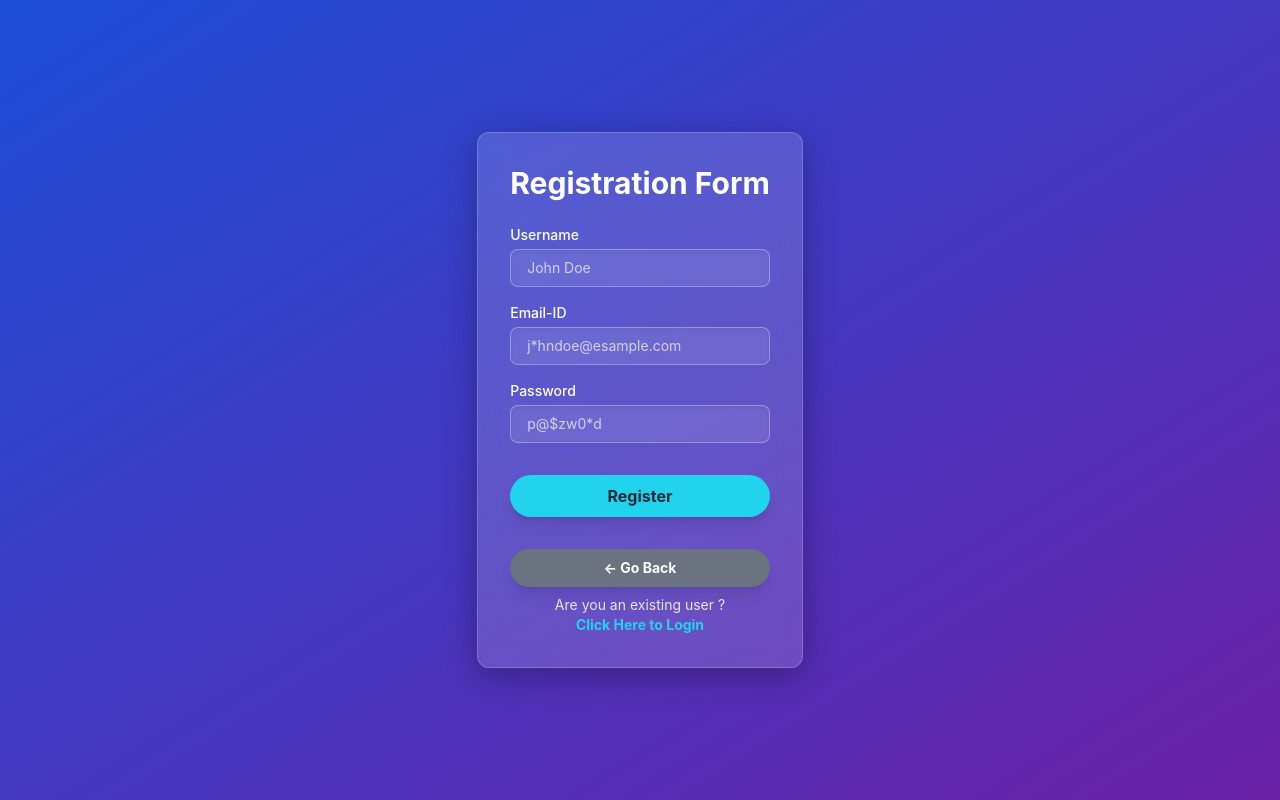
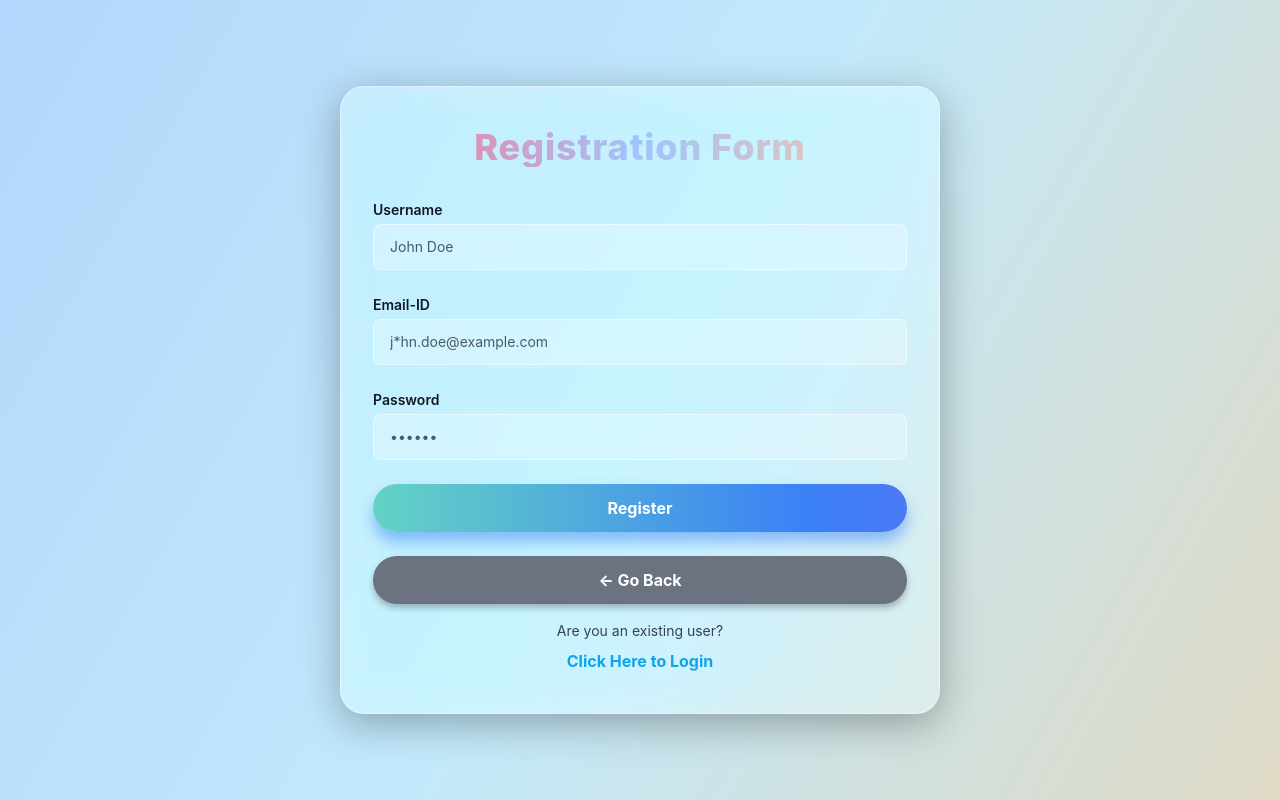
Before and after one commit to RSNPIIT/Dummy-Project, a Python web app: template templates/register.html in a window 1280 px wide. Run offline with Jinja, Linux system fonts and the light colour scheme; the template is opened without the code that fills it, so the values that code supplies are empty; some libraries are stand-ins or nearby versions.

Commit message:
Lots of Changes have occurred

```diff
--- a/templates/register.html
+++ b/templates/register.html
@@ -4,113 +4,191 @@
     <meta charset="UTF-8" />
     <meta name="viewport" content="width=device-width, initial-scale=1.0" />
     <title>Registration Form</title>
-    <!-- Load Tailwind CSS from CDN -->
     <script src="https://cdn.tailwindcss.com"></script>
     <style>
-        /* Define the Glassmorphism effect */
-        .glass-card {
-            background: rgba(255, 255, 255, 0.15); /* Semi-transparent white */
-            backdrop-filter: blur(10px); /* The key blurring effect */
-            -webkit-backdrop-filter: blur(10px); /* For Safari support */
-            border: 1px solid rgba(255, 255, 255, 0.2); /* Light border */
-            box-shadow: 0 8px 32px 0 rgba(0, 0, 0, 0.3); /* Subtle shadow */
-        }
-        /* Style for inputs to match the glass aesthetic */
-        .glass-input {
-            background: rgba(255, 255, 255, 0.1);
-            border: 1px solid rgba(255, 255, 255, 0.3);
-            color: white; /* Text color */
-        }
-        .glass-input::placeholder {
-            color: rgba(255, 255, 255, 0.7); /* Placeholder color */
-        }
-        /* Custom font for a clean, modern look */
         body {
             font-family: 'Inter', sans-serif;
+            background: linear-gradient(120deg, #ff9a9e, #fad0c4, #a1c4fd, #c2e9fb, #fccb90);
+            background-size: 400% 400%;
+            animation: gradientShift 18s ease infinite;
+            min-height: 100vh;
+            display: flex;
+            align-items: center;
+            justify-content: center;
+        }
+
+        @keyframes gradientShift {
+            0% { background-position: 0% 50%; }
+            50% { background-position: 100% 50%; }
+            100% { background-position: 0% 50%; }
+        }
+
+        .glass-card {
+            background: rgba(255, 255, 255, 0.35);
+            backdrop-filter: blur(16px) saturate(180%);
+            -webkit-backdrop-filter: blur(16px) saturate(180%);
+            border: 1px solid rgba(255, 255, 255, 0.4);
+            box-shadow: 0 10px 40px rgba(0, 0, 0, 0.3);
+            padding: 2.5rem 2rem;
+            border-radius: 1.5rem;
+            max-width: 600px;
+            width: 100%;
+        }
+
+        .glass-input {
+            background: rgba(255, 255, 255, 0.25);
+            border: 1px solid rgba(255, 255, 255, 0.5);
+            color: #111827;
+        }
+
+        .glass-input::placeholder {
+            color: rgba(17, 24, 39, 0.7);
+        }
+
+        input:focus {
+            outline: none;
+            border-color: rgba(79, 70, 229, 0.7);
+            box-shadow: 0 0 0 2px rgba(79, 70, 229, 0.4);
+        }
+
+        h1 {
+            background: linear-gradient(90deg, #ff758c, #a1c4fd, #ffc3a0);
+            -webkit-background-clip: text;
+            -webkit-text-fill-color: transparent;
+            font-weight: 900;
+            font-size: 3rem; /* Increased size */
+            text-align: center;
+            margin-bottom: 1.5rem;
+        }
+
+        .btn-color {
+            background: linear-gradient(90deg, #6ee7b7, #3b82f6, #8b5cf6);
+            background-size: 200% 200%;
+            animation: btnShift 6s linear infinite;
+            color: white;
+            font-weight: 700;
+            padding: 0.75rem 0;
+            border-radius: 9999px;
+            width: 100%;
+            box-shadow: 0 10px 15px rgba(59, 130, 246, 0.5);
+            transition: transform 0.2s ease-in-out;
+            border: none;
+            cursor: pointer;
+        }
+
+        .btn-color:hover {
+            transform: scale(1.05);
+        }
+
+        @keyframes btnShift {
+            0% { background-position: 0% 50%; }
+            50% { background-position: 100% 50%; }
+            100% { background-position: 0% 50%; }
+        }
+
+        label {
+            color: #111827;
+            font-weight: 600;
+            display: block;
+            margin-bottom: 0.25rem;
+            font-size: 0.875rem;
+        }
+
+        .link-button {
+            display: inline-block;
+            width: 100%;
+            font-weight: 700;
+            padding: 0.75rem 0;
+            border-radius: 9999px;
+            text-align: center;
+            cursor: pointer;
+            transition: background-color 0.3s ease;
+        }
+
+        .link-go-back {
+            background-color: #6b7280;
+            color: white;
+            box-shadow: 0 4px 6px rgba(107, 114, 128, 0.5);
+            transition: background-color 0.3s;
+        }
+
+        .link-go-back:hover {
+            background-color: #4b5563;
+        }
+
+        .text-info {
+            color: #374151;
+            text-align: center;
+            margin-top: 1rem;
+            margin-bottom: 0.5rem;
+            font-size: 0.875rem;
+        }
+
+        .link-login {
+            font-weight: 700;
+            color: #0ea5e9;
+            text-align: center;
+            display: block;
+            transition: color 0.3s ease;
+        }
+
+        .link-login:hover {
+            color: #06b6d4;
         }
     </style>
 </head>
-<!-- Dramatic gradient background for the glass effect to stand out -->
-<body class="bg-gradient-to-br from-blue-700 to-purple-800 min-h-screen flex items-center justify-center">
-    <div id="main">
-        <div id="canvas">
-            <!-- Form Card with the Glassmorphism style -->
-            <div id="form-body" class="glass-card p-8 rounded-xl max-w-sm w-full">
-                <h1 class="text-3xl font-bold text-center text-white mb-6">Registration Form</h1>
-
-                <form action="" method="post" class="space-y-4">
-
-                    <!-- Username Input -->
-                    <div class="space-y-1">
-                        <label for="username" class="block text-sm font-medium text-white">Username</label>
-                        <!-- Strict XHTML self-closing format: /> and glass-input style -->
+<body>
+    <div class="glass-card">
+        <h1 class="text-4xl font-extrabold text-center mb-8 tracking-wide">Registration Form</h1>
+        <form action="" method="post" class="space-y-6">
+            <div>
+                <label for="username">Username</label>
                 <input
                     type="text"
                     id="username"
                     name="username"
-                            class="glass-input block w-full px-4 py-2 rounded-lg shadow-inner focus:outline-none focus:ring-2 focus:ring-white sm:text-sm"
+                    class="glass-input block w-full px-4 py-3 rounded-lg focus:ring-2 focus:ring-indigo-400 sm:text-sm"
                     placeholder="John Doe"
                 />
             </div>
 
-                    <!-- Email-ID Input -->
-                    <div class="space-y-1">
-                        <label for="email" class="block text-sm font-medium text-white">Email-ID</label>
-                        <!-- Strict XHTML self-closing format: /> and glass-input style -->
+            <div>
+                <label for="email">Email-ID</label>
                 <input
                     type="email"
                     id="email"
                     name="email"
-                            class="glass-input block w-full px-4 py-2 rounded-lg shadow-inner focus:outline-none focus:ring-2 focus:ring-white sm:text-sm"
-                            placeholder="j*hndoe@esample.com"
+                    class="glass-input block w-full px-4 py-3 rounded-lg focus:ring-2 focus:ring-indigo-400 sm:text-sm"
+                    placeholder="j*hn.doe@example.com"
                 />
             </div>
 
-                    <!-- Password Input -->
-                    <div class="space-y-1">
-                        <label for="password" class="block text-sm font-medium text-white">Password</label>
-                        <!-- Strict XHTML self-closing format: /> and glass-input style -->
+            <div>
+                <label for="password">Password</label>
                 <input
                     type="password"
                     id="password"
                     name="password"
-                            class="glass-input block w-full px-4 py-2 rounded-lg shadow-inner focus:outline-none focus:ring-2 focus:ring-white sm:text-sm"
-                            placeholder="p@$zw0*d"
+                    class="glass-input block w-full px-4 py-3 rounded-lg focus:ring-2 focus:ring-indigo-400 sm:text-sm"
+                    placeholder="••••••"
                 />
             </div>
 
-                    <!-- Register Button -->
-                    <div class="pt-4">
+            <div>
                 <input
                     id="Der"
                     type="submit"
-                            class="w-full inline-flex justify-center py-2 px-4 border border-transparent
-                                font-bold rounded-full shadow-lg text-gray-800
-                                bg-cyan-400 hover:bg-cyan-500 focus:outline-none focus:ring-2
-                                focus:ring-offset-2 focus:ring-cyan-300 transition duration-150 ease-in-out cursor-pointer"
+                    class="btn-color"
                     value="Register"
                 />
             </div>
 
-                    <!-- Login and Go Back Links -->
-                    <div class="text-center pt-4 text-sm space-y-2">
-                         <!-- Go Back Button (New addition) -->
-                        <a href="welcome.html" class="w-full inline-flex justify-center py-2 px-4 border border-transparent
-                                font-bold rounded-full shadow-lg text-white
-                                bg-gray-500 hover:bg-gray-600 focus:outline-none focus:ring-2
-                                focus:ring-offset-2 focus:ring-gray-400 transition duration-150 ease-in-out cursor-pointer">
-                            ← Go Back
-                        </a>
-
-                        <p class="text-gray-200 mt-4 mb-2">Are you an existing user ?</p>
-                        <!-- Login Link - bright cyan text -->
-                        <a href="login.html" class="font-bold text-cyan-400 hover:text-cyan-500 transition duration-150 ease-in-out">
-                            Click Here to Login
-                        </a>
+            <div>
+                <a href="welcome.html" class="link-button link-go-back">← Go Back</a>
+                <p class="text-info">Are you an existing user?</p>
+                <a href="login.html" class="link-login">Click Here to Login</a>
             </div>
         </form>
     </div>
-        </div>
-    </div>
 </body>
 </html>
```
Also changed, not shown: templates/about.html (+88 -38 lines), templates/login.html (+93 -63 lines), templates/welcome.html (+14 -10 lines). Lines whose indentation alone changed are shown as unchanged.
